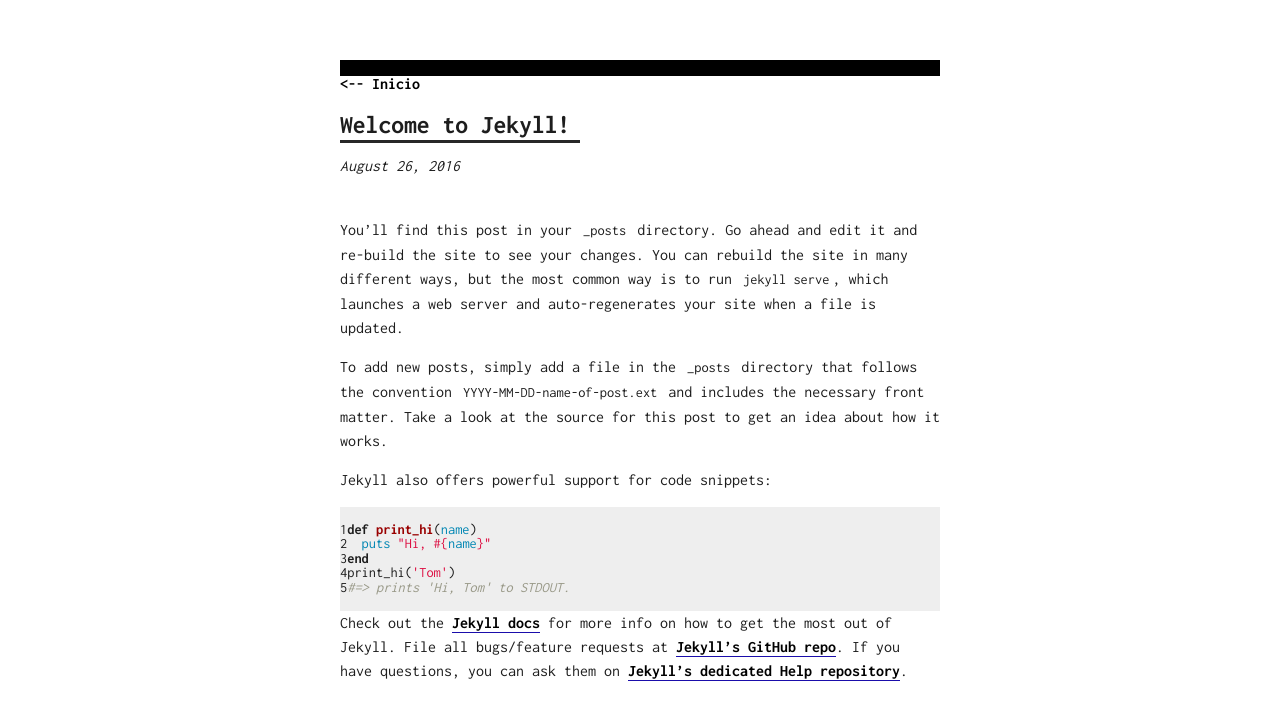
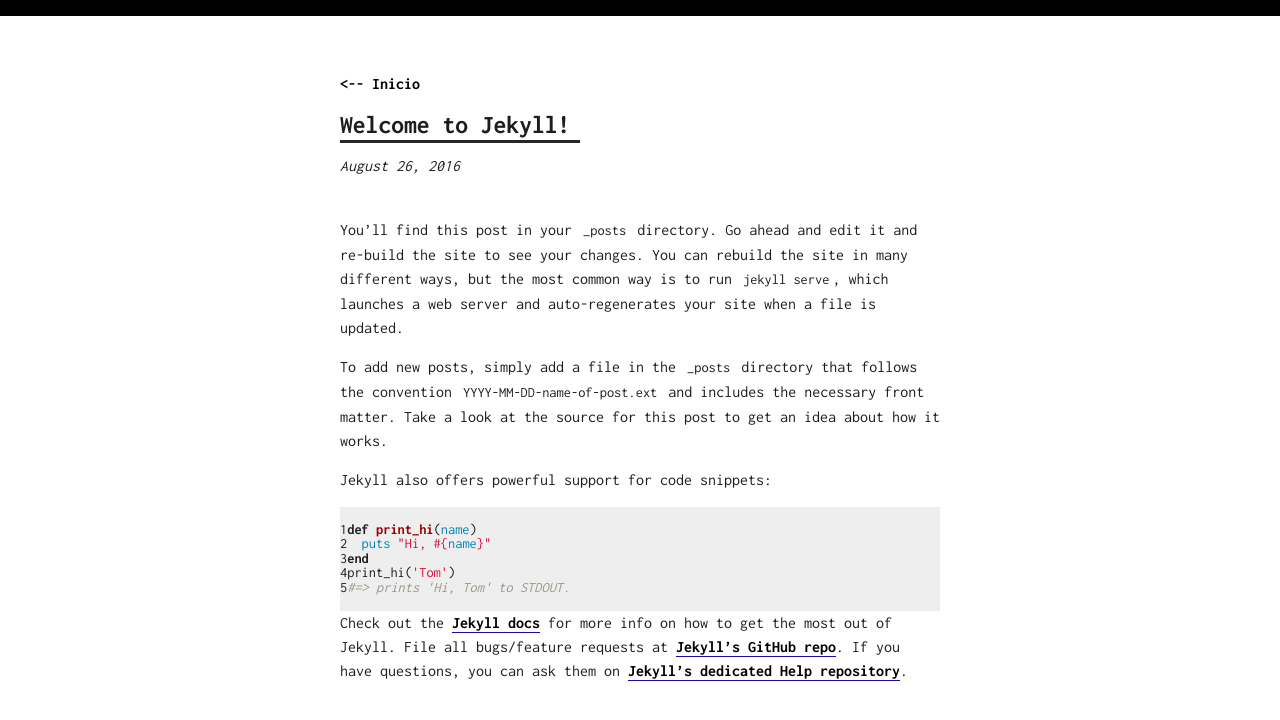
Before and after one commit to AlbCM/albcm.github.io, a Jekyll site: the page built from _posts/2016-08-26-welcome-to-jekyll.markdown, in a window 1280 px wide. Shown: the top 720 px of the page. Built offline with Jekyll 4.4.1, drawn with Linux system fonts in a browser that asks for light colours; comment, search, counter and statistics services are not loaded.

Commit message:
Update post.html

```diff
--- a/_layouts/post.html
+++ b/_layouts/post.html
@@ -4,14 +4,14 @@
 
 
 <style>
-	.Barra{
+	body{
     border-top-style:solid;
     border-top-width:1em;
     border-top-color:black;
 
 }
 </style>
-<div class="Barra">
+<body>
 <div class="post">
 	<div class="post__back">
     	<a href="/">&lt;-- Inicio</a>
@@ -45,3 +45,4 @@
 
 	</div>
 </div>
+</body>
```
